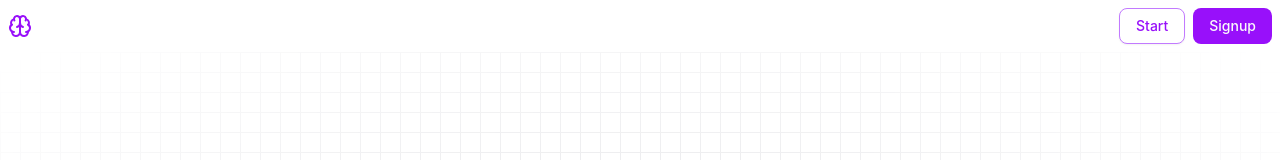
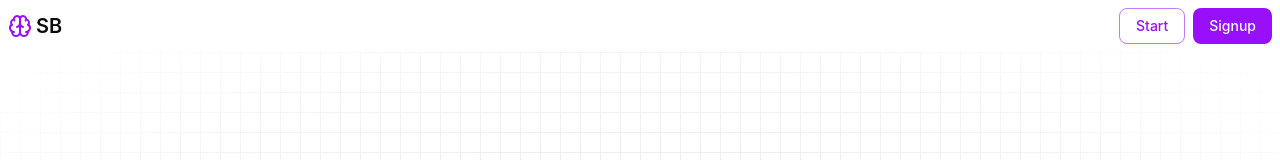
Before and after one commit to ujjwal2061/second-brain-front-end, a React (Vite) app: page / in a window 1280 px wide. Shown: the top 160 px of the page. Built offline with nearby package versions, Linux system fonts and the light colour scheme.

Commit message:
Complete all

```diff
--- a/src/components/ui/app-sidebar.tsx
+++ b/src/components/ui/app-sidebar.tsx
@@ -68,7 +68,7 @@ interface SidebarProps {
                 <SidebarMenu>
                  {items.map((item) => (
                 <SidebarMenuItem key={item.title} className="m-2">
-                  <SidebarMenuButton asChild>
+                  <SidebarMenuButton asChild className="bg-transparent hover:bg-primary hover:text-white">
                     <Link to={item.url}>
                       {item.icons}
                       <span  className="font-medium">{item.title}</span>
--- a/src/components/ui/sidebar.tsx
+++ b/src/components/ui/sidebar.tsx
@@ -427,7 +427,7 @@ function SidebarGroupAction({
       data-slot="sidebar-group-action"
       data-sidebar="group-action"
       className={cn(
-        "text-sidebar-foreground ring-sidebar-ring hover:bg-sidebar-accent hover:text-sidebar-accent-foreground absolute top-3.5 right-3 flex aspect-square w-5 items-center justify-center rounded-md p-0 outline-hidden transition-transform focus-visible:ring-2 [&>svg]:size-4 [&>svg]:shrink-0",
+        "text-sidebar-foreground ring-sidebar-ring hover:text-sidebar-accent-foreground absolute top-3.5 right-3 flex aspect-square w-5 items-center justify-center rounded-md p-0 outline-hidden transition-transform focus-visible:ring-2 [&>svg]:size-4 [&>svg]:shrink-0",
         // Increases the hit area of the button on mobile.
         "after:absolute after:-inset-2 md:after:hidden",
         "group-data-[collapsible=icon]:hidden",
@@ -475,13 +475,13 @@ function SidebarMenuItem({ className, ...props }: React.ComponentProps<"li">) {
 }
 
 const sidebarMenuButtonVariants = cva(
-  "peer/menu-button flex w-full  cusor-pointer items-center gap-2 overflow-hidden rounded-md p-2 text-left text-sm outline-hidden ring-sidebar-ring transition-[width,height,padding]   focus-visible:ring-2 active:bg-sidebar-accent active:text-sidebar-accent-foreground disabled:pointer-events-none disabled:opacity-50 group-has-data-[sidebar=menu-action]/menu-item:pr-8 aria-disabled:pointer-events-none aria-disabled:opacity-50 data-[active=true]:bg-sidebar-accent data-[active=true]:font-medium data-[active=true]:text-sidebar-accent-foreground data-[state=open]:hover:bg-sidebar-accent data-[state=open]:hover:text-sidebar-accent-foreground group-data-[collapsible=icon]:size-8! group-data-[collapsible=icon]:p-2! [&>span:last-child]:truncate [&>svg]:size-4 [&>svg]:shrink-0",
+  "peer/menu-button flex w-full  cusor-pointer items-center gap-2 overflow-hidden rounded-md p-2 text-left text-sm outline-hidden ring-sidebar-ring transition-[width,height,padding]   focus-visible:ring-2 active:bg-sidebar-accent active:text-sidebar-accent-foreground disabled:pointer-events-none disabled:opacity-50 group-has-data-[sidebar=menu-action]/menu-item:pr-8 aria-disabled:pointer-events-none aria-disabled:opacity-50 data-[active=true]:bg-sidebar-accent data-[active=true]:font-medium data-[active=true]:text-sidebar-accent-foreground data-[state=open] data-[state=open]:hover:text-sidebar-accent-foreground group-data-[collapsible=icon]:size-8! group-data-[collapsible=icon]:p-2! [&>span:last-child]:truncate [&>svg]:size-4 [&>svg]:shrink-0",
   {
     variants: {
       variant: {
         default: "cusor-pointer",
         outline:
-          "bg-background shadow-[0_0_0_1px_hsl(var(--sidebar-border))] hover:bg-sidebar-accent hover:text-sidebar-accent-foreground hover:shadow-[0_0_0_1px_hsl(var(--sidebar-accent))]",
+          "bg-background shadow-[0_0_0_1px_hsl(var(--sidebar-border))]   hover:shadow-[0_0_0_1px_hsl(var(--sidebar-accent))]",
       },
       size: {
         default: "h-8 text-sm",
@@ -562,7 +562,7 @@ function SidebarMenuAction({
       data-slot="sidebar-menu-action"
       data-sidebar="menu-action"
       className={cn(
-        "text-sidebar-foreground ring-sidebar-ring hover:bg-sidebar-accent hover:text-sidebar-accent-foreground peer-hover/menu-button:text-sidebar-accent-foreground absolute top-1.5 right-1 flex aspect-square w-5 items-center justify-center rounded-md p-0 outline-hidden transition-transform focus-visible:ring-2 [&>svg]:size-4 [&>svg]:shrink-0",
+        "text-sidebar-foreground ring-sidebar-ring  hover:text-sidebar-accent-foreground peer-hover/menu-button:text-sidebar-accent-foreground absolute top-1.5 right-1 flex aspect-square w-5 items-center justify-center rounded-md p-0 outline-hidden transition-transform focus-visible:ring-2 [&>svg]:size-4 [&>svg]:shrink-0",
         // Increases the hit area of the button on mobile.
         "after:absolute after:-inset-2 md:after:hidden",
         "peer-data-[size=sm]/menu-button:top-1",
@@ -687,7 +687,7 @@ function SidebarMenuSubButton({
       data-size={size}
       data-active={isActive}
       className={cn(
-        "text-sidebar-foreground ring-sidebar-ring hover:bg-sidebar-accent hover:text-sidebar-accent-foreground active:bg-sidebar-accent active:text-sidebar-accent-foreground [&>svg]:text-sidebar-accent-foreground flex h-7 min-w-0 -translate-x-px items-center gap-2 overflow-hidden rounded-md px-2 outline-hidden focus-visible:ring-2 disabled:pointer-events-none disabled:opacity-50 aria-disabled:pointer-events-none aria-disabled:opacity-50 [&>span:last-child]:truncate [&>svg]:size-4 [&>svg]:shrink-0",
+        "text-sidebar-foreground ring-sidebar-ring  hover:text-sidebar-accent-foreground active:bg-sidebar-accent active:text-sidebar-accent-foreground [&>svg]:text-sidebar-accent-foreground flex h-7 min-w-0 -translate-x-px items-center gap-2 overflow-hidden rounded-md px-2 outline-hidden focus-visible:ring-2 disabled:pointer-events-none disabled:opacity-50 aria-disabled:pointer-events-none aria-disabled:opacity-50 [&>span:last-child]:truncate [&>svg]:size-4 [&>svg]:shrink-0",
         "data-[active=true]:bg-sidebar-accent data-[active=true]:text-sidebar-accent-foreground",
         size === "sm" && "text-xs",
         size === "md" && "text-sm",
--- a/src/pages/navabar-view.tsx
+++ b/src/pages/navabar-view.tsx
@@ -14,8 +14,8 @@ export default function Navabar() {
   return (
     <div className=" z-20 relative flex justify-between items-center p-2 w-full">
       <div className="flex items-center  p-0 gap-1">
-        <Link to="/">
-          <Brain className="text-primary" />
+        <Link to="/" className="flex  gap-1 items-center ">
+          <Brain  size={24} className="text-primary" /><span className=" text-xl font-semibold">SB</span>
         </Link>
         <p className="text-base font-medium"></p>
       </div>
```
Also changed, not shown: vercel.json (added).
